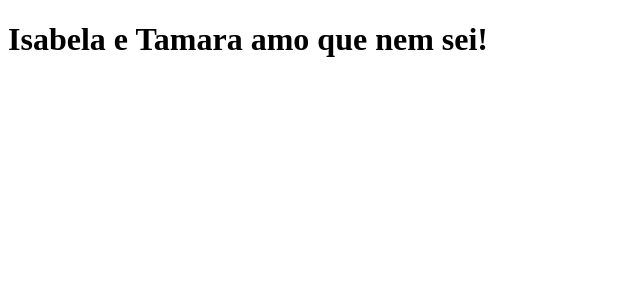
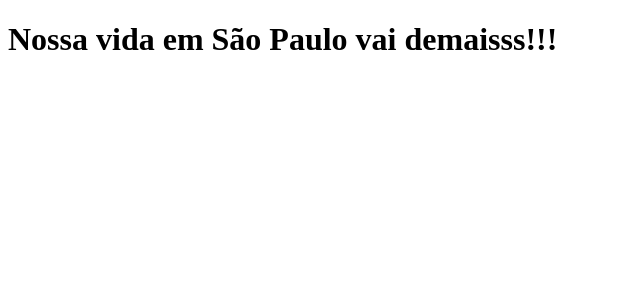
Before and after one commit to Jones-Varella/clone-tabnews, a Next.js app: page / in a window 1280 px wide. Shown: the top 300 px of the page, without its empty margins (0-640 px from the left). Built offline with nearby package versions, Linux system fonts and the light colour scheme.

Commit message:
mudei frase para SP

```diff
--- a/pages/index.js
+++ b/pages/index.js
@@ -1,5 +1,5 @@
 function Home() {
-    return <h1>Isabela e Tamara amo que nem sei!</h1>
+    return <h1>Nossa vida em São Paulo vai demaisss!!! </h1>
 }
 
 export default Home;
```
